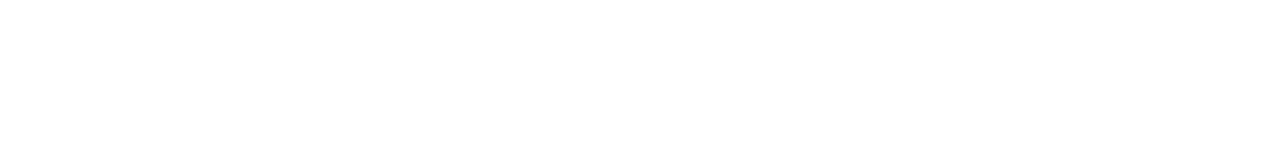
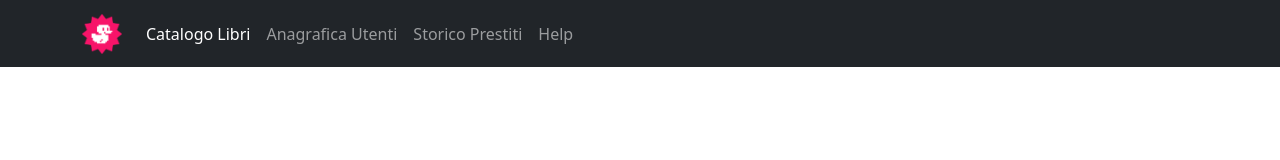
Before and after one commit to Alessio-Civitella/html-css-bootstrap-dashboard, a plain HTML site: page index.html in a window 1280 px wide. Drawn offline with nearby package versions, Linux system fonts and the light colour scheme.

Commit message:
Feat: Aggiunta della navbar

```diff
--- a/index.html
+++ b/index.html
@@ -8,4 +8,32 @@
     <link rel="stylesheet" href="https://cdnjs.cloudflare.com/ajax/libs/font-awesome/6.0.0-beta3/css/all.min.css">
 </head>
 <body>
-</body>
+
+<!-- Navbar -->
+<nav class="navbar navbar-expand-lg navbar-dark bg-dark">
+    <div class="container">
+        <a class="navbar-brand" href="">
+            <img src="./img/duck.png" alt="Logo" width="40" height="40" class="d-inline-block align-text-top">
+        </a>
+        <button class="navbar-toggler" type="button" data-bs-toggle="collapse" data-bs-target="#navbarNav" aria-controls="navbarNav" aria-expanded="false" aria-label="Toggle navigation">
+            <span class="navbar-toggler-icon"></span>
+        </button>
+        <div class="collapse navbar-collapse" id="navbarNav">
+            <ul class="navbar-nav">
+                <li class="nav-item">
+                    <a class="nav-link active" aria-current="page" href="#">Catalogo Libri</a>
+                </li>
+                <li class="nav-item">
+                    <a class="nav-link" href="#">Anagrafica Utenti</a>
+                </li>
+                <li class="nav-item">
+                    <a class="nav-link" href="#">Storico Prestiti</a>
+                </li>
+                <li class="nav-item">
+                    <a class="nav-link" href="#">Help</a>
+                </li>
+            </ul>
+        </div>
+    </div>
+</nav>
+<!-- /Navbar -->
```
Also changed, not shown: img/duck.png (added).
